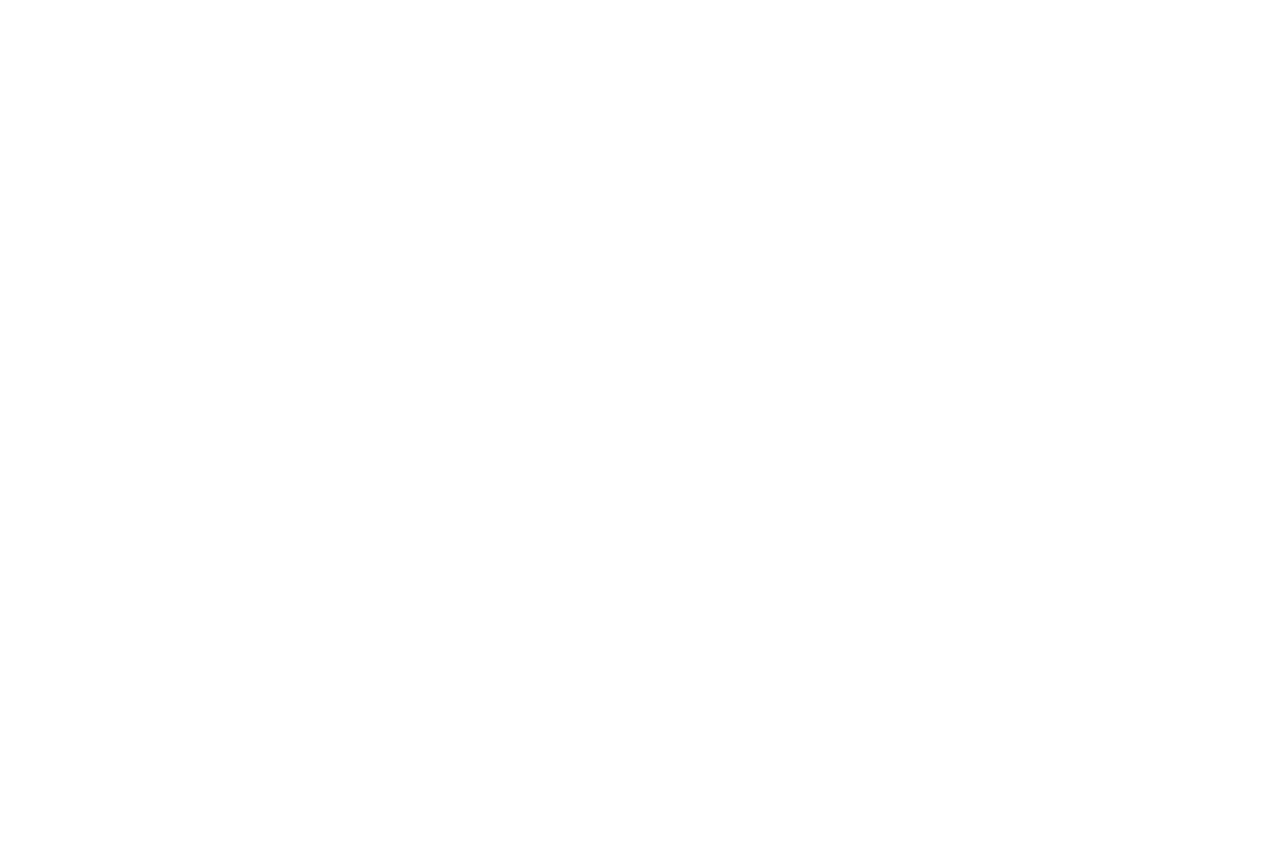
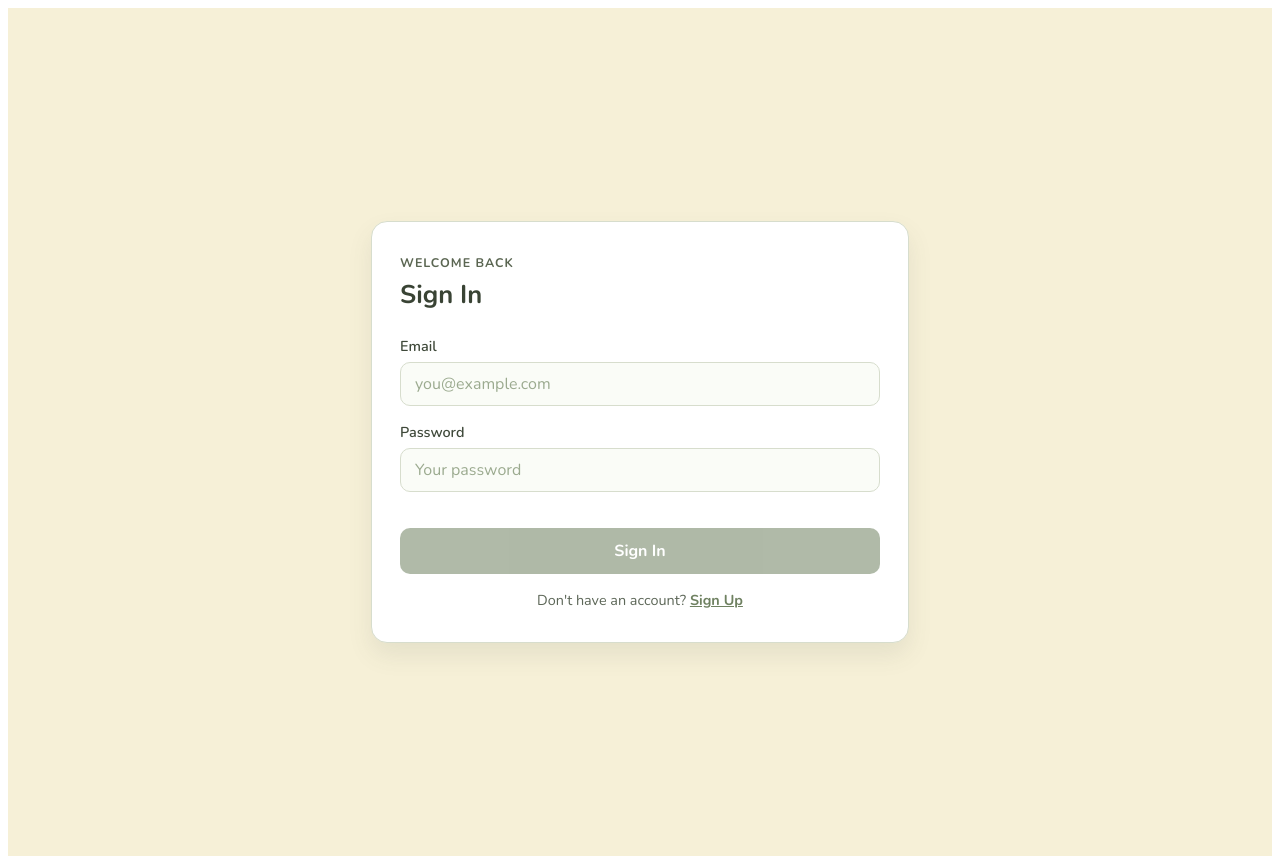
Before and after one commit to Monaabdelreheem/here-frontend, a React (Vite) app: page /signin in a window 1280 px wide. Before the commit this address had no page. Before the commit the page ends 800 px from the top, so only its background shows below. Built offline with nearby package versions, Linux system fonts and the light colour scheme.

Commit message:
Hook up sign in and sign up pages

```diff
--- a/src/App.jsx
+++ b/src/App.jsx
@@ -1,16 +1,33 @@
+import { useEffect } from 'react'
 import { Routes, Route } from 'react-router-dom'
 import IntroPage from './pages/IntroPage'
 import MoodCheckPage from './pages/MoodCheckPage'
-import AuthPage from './pages/AuthPage'
 import DashboardPage from './pages/DashboardPage'
+import SignInPage from './pages/SignInPage'
+import SignUpPage from './pages/SignUpPage'
 import './index.css';
 
 function App() {
+  useEffect(() => {
+    try {
+      const raw = sessionStorage.getItem('here.moodTheme')
+      if (!raw) return
+
+      const theme = JSON.parse(raw)
+      if (theme?.page) {
+        document.body.style.backgroundColor = theme.page
+      }
+    } catch {
+      // keep default background on invalid session data
+    }
+  }, [])
+
   return (
     <Routes>
       <Route path="/" element={<IntroPage />} />
       <Route path="/mood" element={<MoodCheckPage />} />
-      <Route path="/auth" element={<AuthPage />} />
+      <Route path="/signin" element={<SignInPage />} />
+      <Route path="/signup" element={<SignUpPage />} />
       <Route path="/dashboard" element={<DashboardPage />} />
     </Routes>
   )
--- a/src/pages/SignInPage.jsx
+++ b/src/pages/SignInPage.jsx
@@ -1,5 +1,89 @@
+import { useState } from 'react';
+import { useNavigate, Link } from 'react-router-dom';
+import { signIn } from '../utils/api';
+import useMoodTheme from '../utils/useMoodTheme';
+import './AuthForm.css';
+
 function SignInPage() {
-  return <h2>Sign In Page</h2>
+  const navigate = useNavigate();
+  const theme = useMoodTheme();
+  const [email, setEmail] = useState('');
+  const [password, setPassword] = useState('');
+  const [error, setError] = useState('');
+  const [isLoading, setIsLoading] = useState(false);
+
+  const handleSubmit = (evt) => {
+    evt.preventDefault();
+    setError('');
+    setIsLoading(true);
+
+    signIn({ email, password })
+      .then((data) => {
+        localStorage.setItem('here.token', data.token);
+        navigate('/dashboard');
+      })
+      .catch((err) => {
+        setError(err.message || 'Something went wrong. Please try again.');
+      })
+      .finally(() => {
+        setIsLoading(false);
+      });
+  };
+
+  return (
+    <main className="auth-form-page" style={{ background: theme.page }}>
+      <section
+        className="auth-form__card"
+        style={{ borderColor: theme.cardBorder, '--form-accent': theme.accent }}
+      >
+        <p className="auth-form__eyebrow">Welcome back</p>
+        <h1 className="auth-form__title">Sign In</h1>
+
+        <form className="auth-form__fields" onSubmit={handleSubmit} noValidate>
+          <label className="auth-form__label">
+            Email
+            <input
+              className="auth-form__input"
+              type="email"
+              name="email"
+              placeholder="you@example.com"
+              required
+              value={email}
+              onChange={(evt) => setEmail(evt.target.value)}
+            />
+          </label>
+
+          <label className="auth-form__label">
+            Password
+            <input
+              className="auth-form__input"
+              type="password"
+              name="password"
+              placeholder="Your password"
+              required
+              value={password}
+              onChange={(evt) => setPassword(evt.target.value)}
+            />
+          </label>
+
+          {error && <p className="auth-form__error">{error}</p>}
+
+          <button
+            type="submit"
+            className="auth-form__submit"
+            disabled={isLoading || !email || !password}
+          >
+            {isLoading ? 'Signing in…' : 'Sign In'}
+          </button>
+        </form>
+
+        <p className="auth-form__switch">
+          Don&apos;t have an account?{' '}
+          <Link to="/signup" className="auth-form__switch-link">Sign Up</Link>
+        </p>
+      </section>
+    </main>
+  );
 }
 
-export default SignInPage
+export default SignInPage;
--- a/src/pages/SignUpPage.jsx
+++ b/src/pages/SignUpPage.jsx
@@ -1,5 +1,103 @@
+import { useState } from 'react';
+import { useNavigate, Link } from 'react-router-dom';
+import { signUp } from '../utils/api';
+import useMoodTheme from '../utils/useMoodTheme';
+import './AuthForm.css';
+
 function SignUpPage() {
-  return <h2>Sign Up Page</h2>
+  const navigate = useNavigate();
+  const theme = useMoodTheme();
+  const [name, setName] = useState('');
+  const [email, setEmail] = useState('');
+  const [password, setPassword] = useState('');
+  const [error, setError] = useState('');
+  const [isLoading, setIsLoading] = useState(false);
+
+  const handleSubmit = (evt) => {
+    evt.preventDefault();
+    setError('');
+    setIsLoading(true);
+
+    signUp({ name, email, password })
+      .then(() => {
+        navigate('/signin');
+      })
+      .catch((err) => {
+        setError(err.message || 'Something went wrong. Please try again.');
+      })
+      .finally(() => {
+        setIsLoading(false);
+      });
+  };
+
+  return (
+    <main className="auth-form-page" style={{ background: theme.page }}>
+      <section
+        className="auth-form__card"
+        style={{ borderColor: theme.cardBorder, '--form-accent': theme.accent }}
+      >
+        <p className="auth-form__eyebrow">Create your account</p>
+        <h1 className="auth-form__title">Sign Up</h1>
+
+        <form className="auth-form__fields" onSubmit={handleSubmit} noValidate>
+          <label className="auth-form__label">
+            Name
+            <input
+              className="auth-form__input"
+              type="text"
+              name="name"
+              placeholder="Your name"
+              required
+              value={name}
+              onChange={(evt) => setName(evt.target.value)}
+            />
+          </label>
+
+          <label className="auth-form__label">
+            Email
+            <input
+              className="auth-form__input"
+              type="email"
+              name="email"
+              placeholder="you@example.com"
+              required
+              value={email}
+              onChange={(evt) => setEmail(evt.target.value)}
+            />
+          </label>
+
+          <label className="auth-form__label">
+            Password
+            <input
+              className="auth-form__input"
+              type="password"
+              name="password"
+              placeholder="Create a password"
+              required
+              minLength={8}
+              value={password}
+              onChange={(evt) => setPassword(evt.target.value)}
+            />
+          </label>
+
+          {error && <p className="auth-form__error">{error}</p>}
+
+          <button
+            type="submit"
+            className="auth-form__submit"
+            disabled={isLoading || !name || !email || !password}
+          >
+            {isLoading ? 'Creating account…' : 'Sign Up'}
+          </button>
+        </form>
+
+        <p className="auth-form__switch">
+          Already have an account?{' '}
+          <Link to="/signin" className="auth-form__switch-link">Sign In</Link>
+        </p>
+      </section>
+    </main>
+  );
 }
 
-export default SignUpPage
+export default SignUpPage;
```
